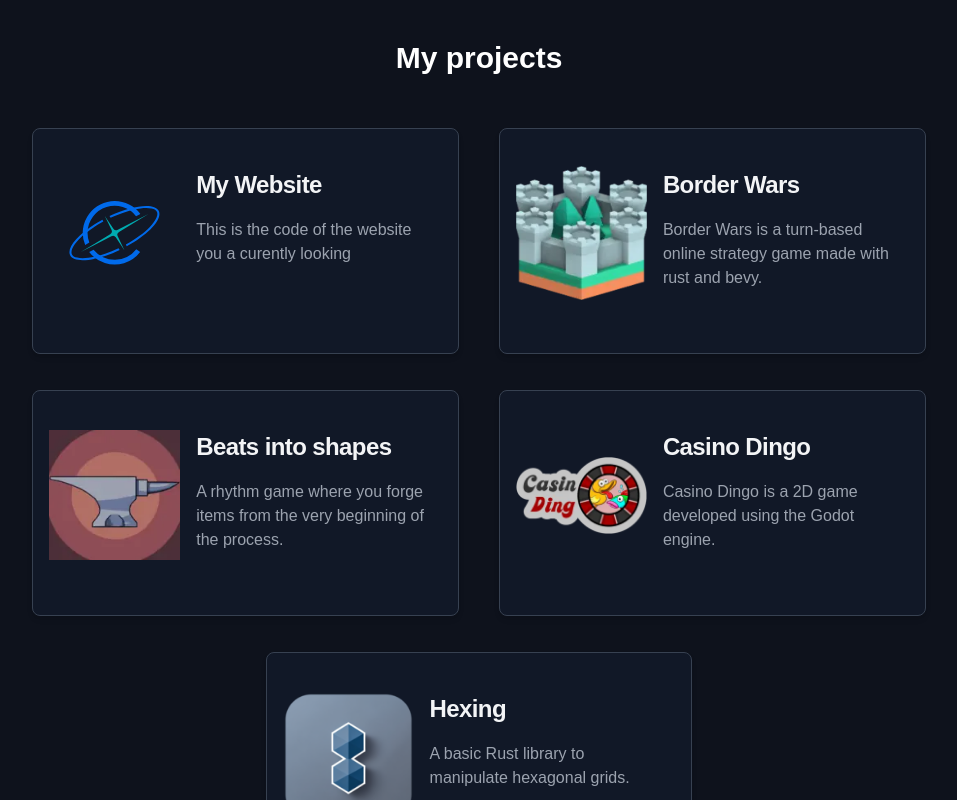
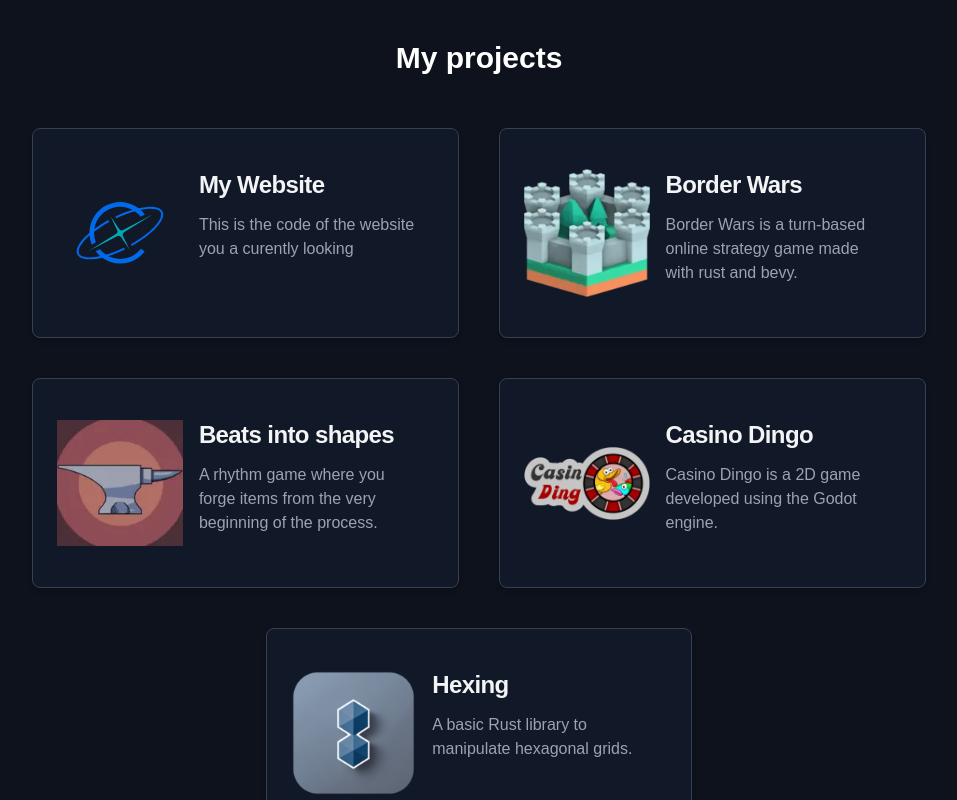
Before and after one commit to CoCoSol007/website, a SvelteKit app: page / in a window 1280 px wide. Shown: the part 680-1480 px from the top of the page, without its empty margins (161-1118 px from the left). Built offline with nearby package versions, Linux system fonts and the light colour scheme; a web font is replaced by a local one.

Commit message:
Refactor project card styling in +page.svelte

```diff
--- a/src/routes/+page.svelte
+++ b/src/routes/+page.svelte
@@ -50,12 +50,12 @@ const age = Math.floor((currentDate - birthDate) / (1000 * 60 * 60 * 24 * 365));
     {#each projects as project}
     <a
         href={project.link}
-        class="flex flex-row m-5 w-full lg:w-1/3 px-4 mb-4 duration-300 hover:scale-105 bg-gray-900 p-6 rounded-lg shadow-md border border-gray-700 duration-[600ms]"
+        class="flex flex-row m-5 w-full lg:w-1/3 duration-300 hover:scale-105 bg-gray-900 p-6 rounded-lg shadow-md border border-gray-700 duration-[600ms]"
         >
         <img
             src={project.link_img}
             alt="logo"
-            class="w-1/3 h-40 object-contain mb-4 rounded-lg"
+            class="w-1/3 h-40 object-contain rounded-lg"
             />
         <div
             class="w-2/3 flex flex-col justify-between p-4 leading-normal text-gray-300"
```
